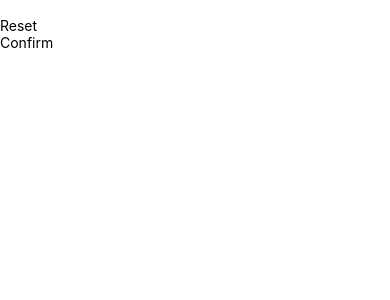
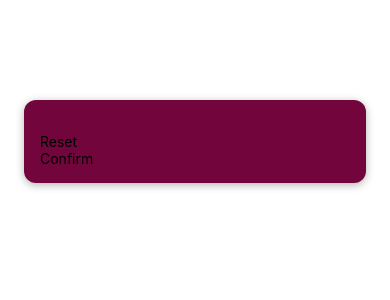
Before and after one commit to ivayloivan0v/GuessTheNumber-MiniGameApp, a React Native app: screen / in a window 390 px wide. Shown: the top 300 px of the page. Built offline with nearby package versions, Linux system fonts and the light colour scheme.

Commit message:
styling for Android and iOS

```diff
--- a/screens/StartGameScreen.js
+++ b/screens/StartGameScreen.js
@@ -1,14 +1,29 @@
 import React from "react";
-import { TextInput, View } from "react-native";
+import { TextInput, View, StyleSheet } from "react-native";
 
 import { PrimaryButton } from "../components/PrimaryButton";
 
 export const StartGameScreen = () => {
   return (
-    <View>
+    <View style={styles.inputContainer}>
       <TextInput />
       <PrimaryButton>Reset</PrimaryButton>
       <PrimaryButton>Confirm</PrimaryButton>
     </View>
   );
 };
+
+const styles = StyleSheet.create({
+  inputContainer: {
+    marginTop: 100,
+    marginHorizontal: 24,
+    padding: 16,
+    backgroundColor: "#72063c",
+    borderRadius: 12,
+    elevation: 6,
+    shadowColor: "black",
+    shadowOffset: { width: 0, height: 2 },
+    shadowOpacity: 0.3,
+    shadowRadius: 8,
+  },
+});
```
